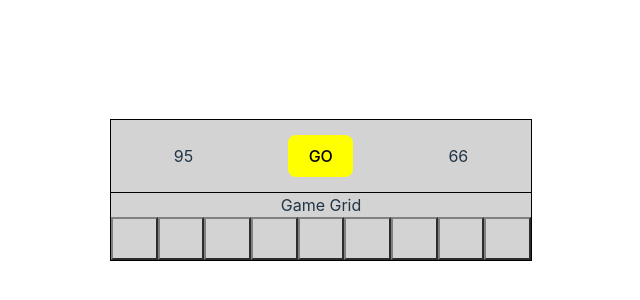
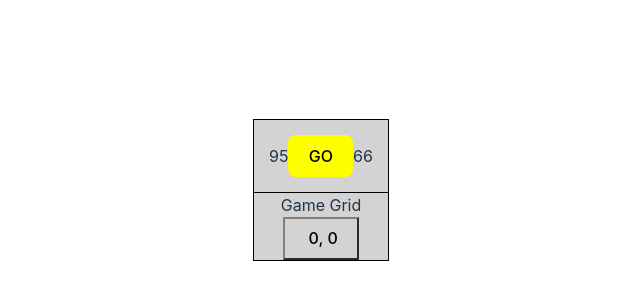
Before and after one commit to randymersch/vue-minesweeper, a Vue app: page / in a window 1280 px wide. Shown: the part 210-510 px from the top of the page, without its empty margins (319-959 px from the left). Built offline with nearby package versions, Linux system fonts and the light colour scheme.

Commit message:
Tiles in progress

```diff
--- a/src/App.vue
+++ b/src/App.vue
@@ -1,32 +1,38 @@
 <script setup>
-import HelloWorld from "./components/HelloWorld.vue";
+import MineHeader from './components/MineHeader.vue';
+import MineTiles from './components/MineTiles.vue';
 </script>
+
+<script>
+// enum gameStatus = Initial, Started, Ended
+//tile {
+// enum tileStatus = initial, visible
+// coordinates
+// boolean isBomb || enum tileType = [bomb, neutral, [?]] try calculating all
+//  y > 0    [[x - 1, y + 1], [x, y + 1], [x + 1, y + 1]]
+//           [[x - 1,   y  ],     C     , [x + 1,   y  ]]
+//  y < h    [[x - 1, y - 1], [x, y - 1], [x + 1, y - 1]]
+//}
+
+export default {
+  components: {
+    MineHeader,
+    MineTiles
+  },
+  data: () => ({
+    gameState:[]
+  })
+}
+
+</script>
+
+
+
 
 <template>
   <div id="game">
-    <div id="header-component">
-      <div><label id="score">95</label></div>
-      <div><button>GO</button></div>
-      <div><label id="timer">66</label></div>
-
-
-    </div>
-    <div id="game-component">
-      Game Grid
-      <div id="GameGridComponent">
-        <button>&nbsp;</button>
-        <button>&nbsp;</button>
-        <button>&nbsp;</button>
-        <button>&nbsp;</button>
-        <button>&nbsp;</button>
-        <button>&nbsp;</button>
-        <button>&nbsp;</button>
-        <button>&nbsp;</button>
-        <button>&nbsp;</button>
-
-      </div>
-    </div>
-
+   <MineHeader :gameState="gameState"/>
+   <MineTiles :gameState="gameState" />
   </div>
 </template>
 
@@ -35,28 +41,5 @@ import HelloWorld from "./components/HelloWorld.vue";
   border: 1px black solid;
   background-color: lightgray;
 }
-#header-component {
-  border-bottom: 1px black solid;
-  display: flex;
-  flex-direction: row;
-  align-items: center;
-  justify-content: space-around;
-  padding: 15px;
-  button {
-    background-color: yellow;
-  }
-}
 
-
-#game-component {
-  flex: auto;
-  button {
-    border: 2px outset gray;
-    border-radius: 0px;
-    background-color: lightgray;
-  }
-  button:hover {
-    background-color:gray;
-  }
-}
 </style>
--- a/src/components/HelloWorld.vue
+++ /dev/null
@@ -1,43 +0,0 @@
-<script setup>
-import { ref } from 'vue'
-
-defineProps({
-  msg: String,
-})
-
-const count = ref(0)
-</script>
-
-<template>
-  <h1>{{ msg }}</h1>
-
-  <div class="card">
-    <button type="button" @click="count++">count is {{ count }}</button>
-    <p>
-      Edit
-      <code>components/HelloWorld.vue</code> to test HMR
-    </p>
-  </div>
-
-  <p>
-    Check out
-    <a href="https://vuejs.org/guide/quick-start.html#local" target="_blank"
-      >create-vue</a
-    >, the official Vue + Vite starter
-  </p>
-  <p>
-    Learn more about IDE Support for Vue in the
-    <a
-      href="https://vuejs.org/guide/scaling-up/tooling.html#ide-support"
-      target="_blank"
-      >Vue Docs Scaling up Guide</a
-    >.
-  </p>
-  <p class="read-the-docs">Click on the Vite and Vue logos to learn more</p>
-</template>
-
-<style scoped>
-.read-the-docs {
-  color: #888;
-}
-</style>
--- /dev/null
+++ b/src/components/MineHeader.vue
@@ -0,0 +1,40 @@
+<script>
+export default {
+  props: {
+    gameState: {
+      type: Array,
+      required: true
+    }
+
+  },
+    data: () => ({
+
+    })
+
+
+}
+</script>
+
+
+<template>
+     <div id="header-component">
+      <div><label id="score">95</label></div>
+      <div><button>GO</button></div>
+      <div><label id="timer">66</label></div>
+    </div>
+</template>
+
+
+<style scoped>
+#header-component {
+  border-bottom: 1px black solid;
+  display: flex;
+  flex-direction: row;
+  align-items: center;
+  justify-content: space-around;
+  padding: 15px;
+  button {
+    background-color: yellow;
+  }
+}
+</style>
--- /dev/null
+++ b/src/components/MineTiles.vue
@@ -0,0 +1,68 @@
+<script>
+import Tile from './Tile.vue';
+
+export default {
+  props: {
+    gameState: {
+      type: Array,
+      required: true
+    }
+
+  },
+  components: {
+    Tile
+  },
+    data: () => ({
+
+    })
+
+
+}
+</script>
+
+<template>
+     <div id="game-component">
+      Game Grid
+      <div id="GameGridComponent">
+        <Tile v-bind:x="0" v-bind:y="0"/>
+        <!-- <button>&nbsp;</button>
+        <button>&nbsp;</button>
+        <button>&nbsp;</button>
+        <button>&nbsp;</button>
+        <button>&nbsp;</button>
+        <button>&nbsp;</button>
+        <button>&nbsp;</button>
+        <button>&nbsp;</button>
+        <button>&nbsp;</button>
+<br/>
+        <button>&nbsp;</button>
+        <button>&nbsp;</button>
+        <button>&nbsp;</button>
+        <button>&nbsp;</button>
+        <button>&nbsp;</button>
+        <button>&nbsp;</button>
+        <button>&nbsp;</button>
+        <button>&nbsp;</button>
+        <button>&nbsp;</button> -->
+      </div>
+    </div>
+</template>
+
+
+
+
+
+<style scoped>
+
+#game-component {
+  flex: auto;
+  /* button {
+    border: 2px outset gray;
+    border-radius: 0px;
+    background-color: lightgray;
+  }
+  button:hover {
+    background-color:gray;
+  } */
+}
+</style>
--- /dev/null
+++ b/src/components/Tile.vue
@@ -0,0 +1,40 @@
+<script>
+export default {
+  props: {
+    x: {
+      type: Number,
+      required: true
+    },
+    y: {
+        type:Number,
+        required:true
+    }
+
+  },
+    data: () => ({
+
+    }),
+
+
+
+}
+</script>
+
+<template>
+     <button>&nbsp;{{ x }}, {{y}} </button>
+</template>
+
+
+
+
+
+<style scoped>
+   button {
+    border: 2px outset gray;
+    border-radius: 0px;
+    background-color: lightgray;
+  }
+  button:hover {
+    background-color:gray;
+  }
+</style>
```
